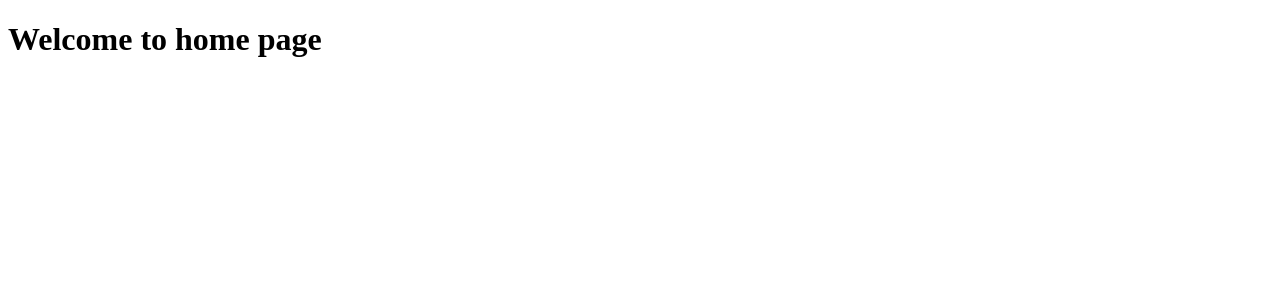
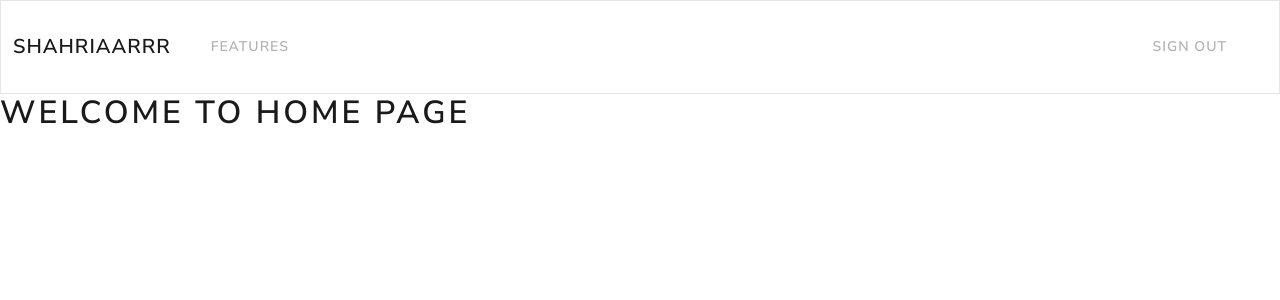
Before and after one commit to shahriaarrr/Django-blog, a Django app: page / in a window 1280 px wide. Shown: the top 300 px of the page. Run offline with Django 4.2, Linux system fonts and the light colour scheme.

Commit message:
add stylesheet and navbar

```diff
--- a/config/blog/templates/blog/base.html
+++ b/config/blog/templates/blog/base.html
@@ -2,9 +2,13 @@
 <html lang="en">
 <head>
     <meta charset="UTF-8">
+    <!-- stylesheet -->
+    <link rel="stylesheet" href="https://bootswatch.com/5/lux/bootstrap.min.css">
+
     <title>{% block title %}{% endblock %}shahriaarrr blog</title>
 </head>
 <body>
+    {% include 'blog/nav.html' %}
     {% block content %}
     {% endblock %}
 </body>
--- /dev/null
+++ b/config/blog/templates/blog/nav.html
@@ -0,0 +1,20 @@
+<nav class="navbar navbar-expand-lg navbar-light bg-light">
+  <div class="container-fluid">
+    <a class="navbar-brand" href="{% url 'index' %}">shahriaarrr</a>
+    <button class="navbar-toggler" type="button" data-bs-toggle="collapse" data-bs-target="#navbarText" aria-controls="navbarText" aria-expanded="false" aria-label="Toggle navigation">
+      <span class="navbar-toggler-icon"></span>
+    </button>
+    <div class="collapse navbar-collapse" id="navbarText">
+      <ul class="navbar-nav me-auto mb-2 mb-lg-0">
+        <li class="nav-item">
+          <a class="nav-link" aria-current="page" href="#">Features</a>
+        </li>
+      </ul>
+      <ul class="navbar-nav">
+        <li class="nav-item">
+            <a class="nav-link" aria-current="page" href="#">Sign out</a>
+        </li>
+      </ul>
+    </div>
+  </div>
+</nav>
```
